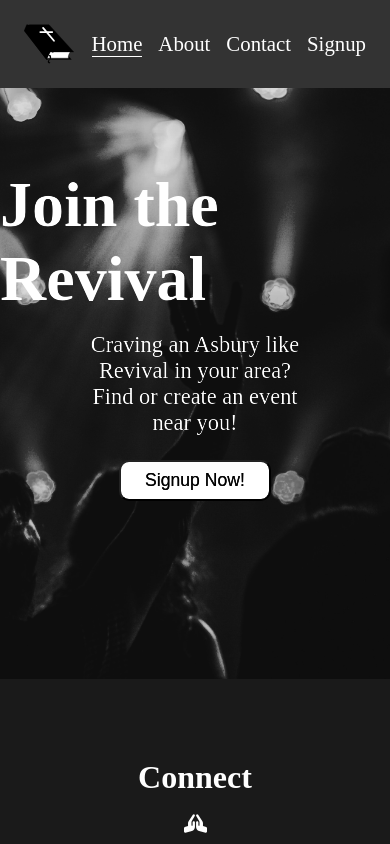
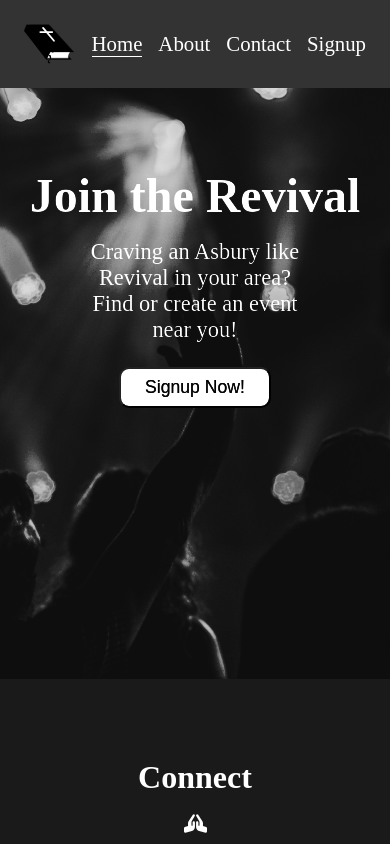
Before and after one commit to Marshnme/revival, a Next.js app: page / in a window 390 px wide. Shown: the top 844 px of the page. Built offline with nearby package versions, Linux system fonts and the light colour scheme.

Commit message:
attempted smooth scrolling, need to research more. Fixed font size of main title to better fit mobile devices

```diff
--- a/components/landingPage/header.module.css
+++ b/components/landingPage/header.module.css
@@ -17,11 +17,13 @@
     margin-left: 1rem;
     cursor: pointer;
     color: white;
+
 }
 
 .landingHeader ul li a {
     text-decoration: none;
     color: white;
+    scroll-behavior: smooth;
 }
 
 .linkActive {
--- a/components/landingPage/main.module.css
+++ b/components/landingPage/main.module.css
@@ -19,7 +19,7 @@
 }
 
 .megatron h1 {
-    font-size: 4rem;
+    font-size: 3rem;
     margin-top: 5rem;
 }
 
--- a/pages/index.js
+++ b/pages/index.js
@@ -1,12 +1,13 @@
 import Header from '@/components/landingPage/Header';
 import Main from '@/components/landingPage/Main';
 import Footer from '@/components/landingPage/Footer';
+
 export default function Home() {
 	return (
-		<>
+		<div>
 			<Header />
 			<Main />
 			<Footer />
-		</>
+		</div>
 	);
 }
--- a/styles/globals.css
+++ b/styles/globals.css
@@ -4,7 +4,9 @@
     padding: 0;
 }
 
+
 body {
     background-color: #333333;
     color: white;
+    scroll-behavior: smooth;
 }
```
